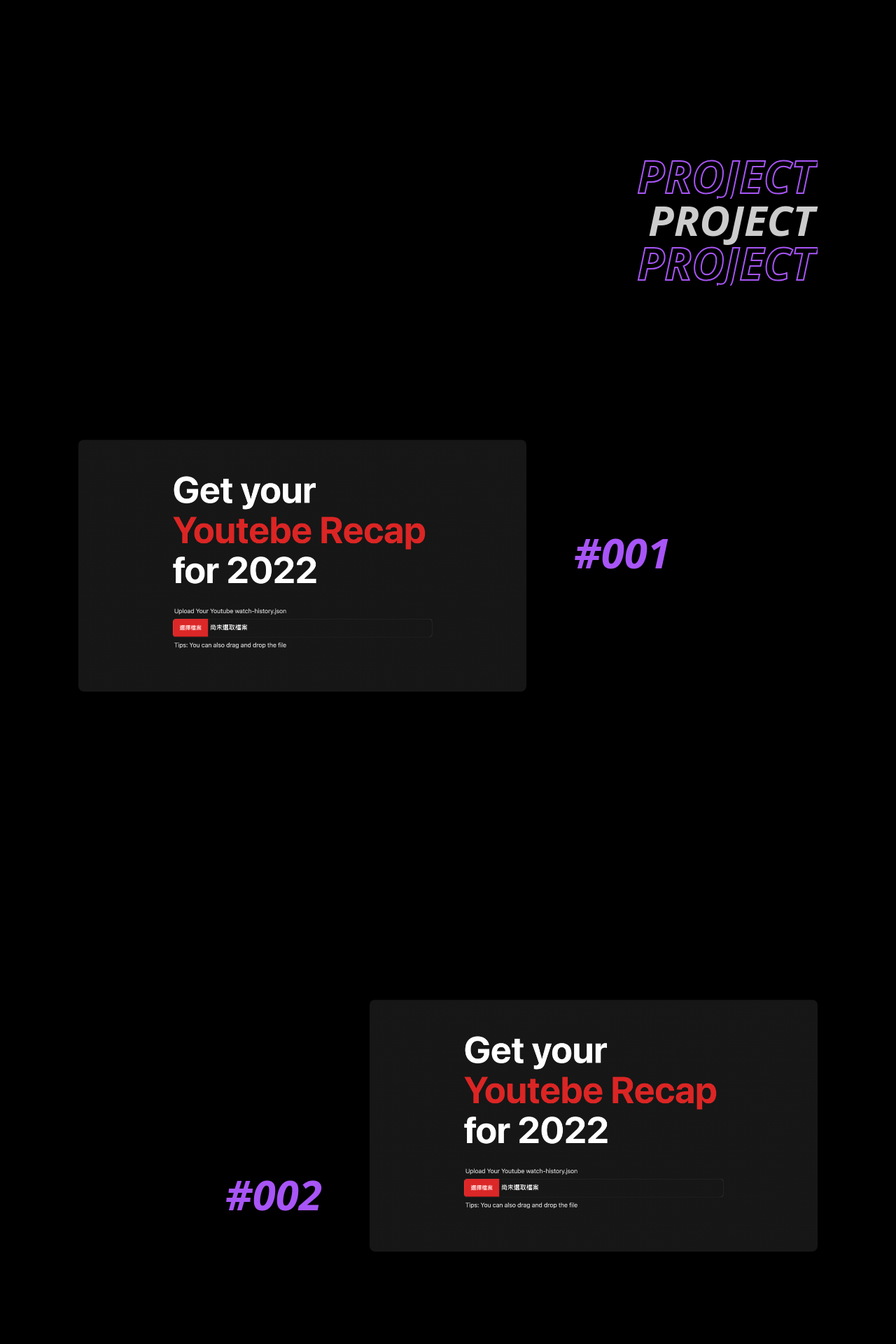
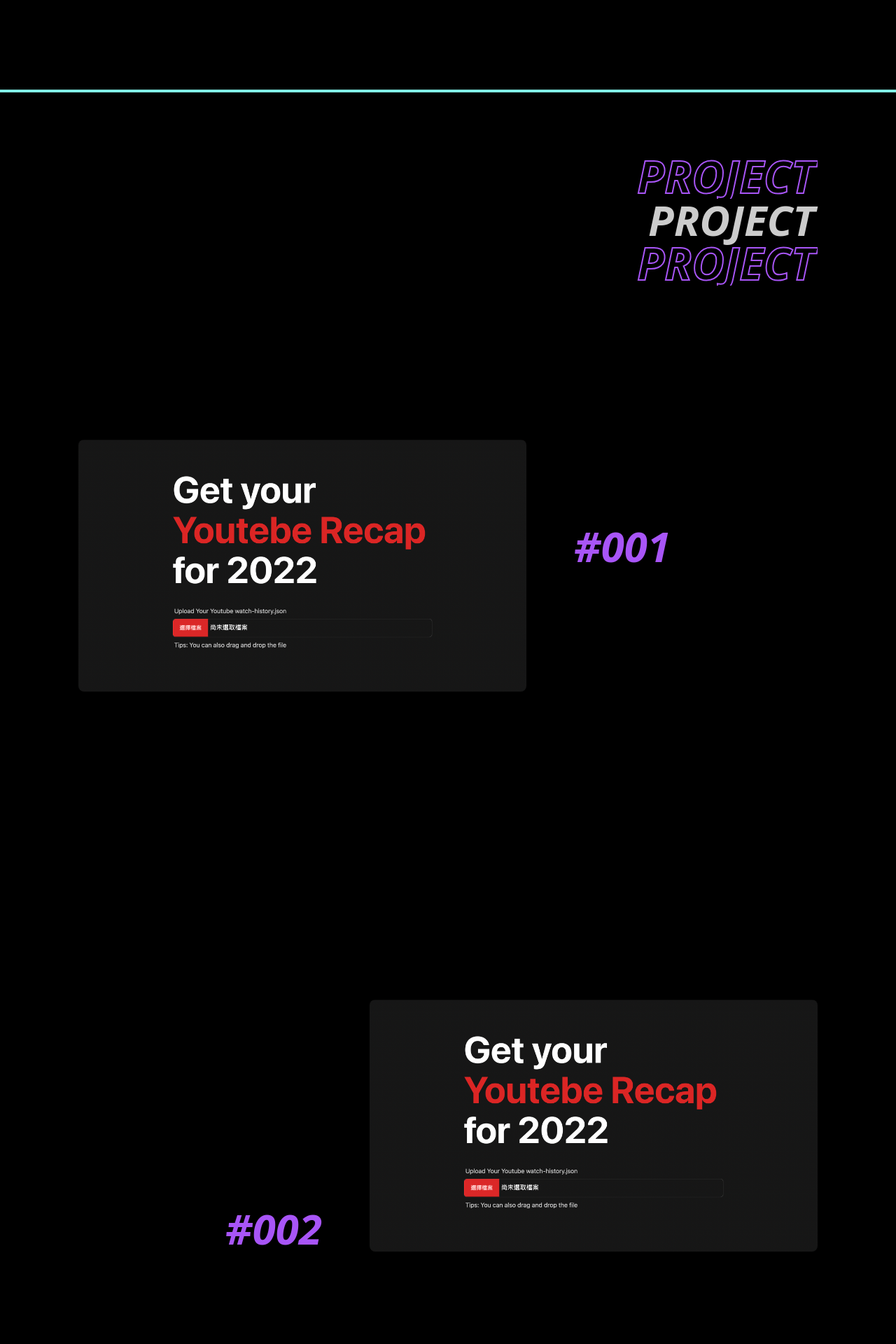
Before and after one commit to JustinLien0805/Portfolio, a Next.js app: page / in a window 1280 px wide. Shown: the part 620-2540 px from the top of the page at 70% size. Built offline with nearby package versions, Linux system fonts and the light colour scheme.

Commit message:
add scroll progress bar

```diff
--- a/src/components/About.tsx
+++ b/src/components/About.tsx
@@ -20,7 +20,7 @@
       </div>
       <div className="flex flex-col w-full relative space-y-8 my-10">
         <p
-          className="text-3xl font-semibold text-left w-3/4"
+          className="md:text-3xl text-xl font-semibold text-left sm:w-3/4 w-4/5"
           ref={ref}
           style={{
             transform: isInView ? "none" : "translatex(-100px)",
--- a/src/components/Project.tsx
+++ b/src/components/Project.tsx
@@ -10,7 +10,7 @@
         className="flex flex-col text-6xl text-right font-black italic mt-10"
         ref={ref}
         style={{
-          transform: isInView ? "none" : "translatex(-100px)",
+          transform: isInView ? "none" : "translatex(100px)",
           opacity: isInView ? 1 : 0,
           transition: "all 0.3s cubic-bezier(0.17, 0.55, 0.55, 1) 0.3s",
         }}
@@ -19,8 +19,16 @@
         <h2 className="pr-1">PROJECT</h2>
         <h2 className="font-outline pr-1">PROJECT</h2>
       </div>
-      <ProjectCard position="left" number="#001" />
-      <ProjectCard position="right" number="#002" />
+      <ProjectCard
+        position="left"
+        number="#001"
+        websiteUrl="https://youtube-rewind.vercel.app/"
+      />
+      <ProjectCard
+        position="right"
+        number="#002"
+        websiteUrl="https://youtube-rewind.vercel.app/"
+      />
     </>
   );
 };
--- a/src/components/ProjectCard.tsx
+++ b/src/components/ProjectCard.tsx
@@ -14,36 +14,43 @@
 type PrjectCardProps = {
   position: string;
   number: string;
+  websiteUrl: string;
 };
 
-const ProjectCard = ({ position = "left", number }: PrjectCardProps) => {
+const ProjectCard = ({
+  position = "left",
+  number,
+  websiteUrl,
+}: PrjectCardProps) => {
   const ref = useRef(null);
   const { scrollYProgress } = useScroll({ target: ref });
-  const y = useParallax(scrollYProgress, 200);
+  const y = useParallax(scrollYProgress, 300);
   return (
     <div
-      className={`flex flex-col w-full justify-center min-h-[100vh] ${
+      className={`flex flex-col w-full justify-center sm:h-[100vh] h-[70vh] ${
         position === "left" ? "items-start" : "items-end"
       }
       font-bold text-6xl relative`}
     >
-      <div
-        className="flex w-[25rem] lg:w-[40rem] cursor-pointer hover:scale-105"
+      <a
+        className="flex w-[20rem] sm:w-[35rem] lg:w-[40rem] cursor-pointer hover:scale-105"
         ref={ref}
+        href={websiteUrl}
+        target="_blank"
       >
         <Image
           src={p1}
           alt="ProjectImage"
           className="rounded-lg aspect-video object-cover"
         />
-      </div>
+      </a>
       <motion.h2
         style={{ y }}
         className={`absolute ${
           position === "left"
             ? "sm:left-[calc(50%+180px)] left-[calc(50%+50px)]"
             : "sm:right-[calc(50%+180px)] right-[calc(50%+50px)]"
-        } italic text-secondary font-black`}
+        } italic text-secondary font-black text-5xl sm:text-6xl`}
       >
         {number}
       </motion.h2>
--- a/src/pages/index.tsx
+++ b/src/pages/index.tsx
@@ -3,7 +3,14 @@
 import Head from "next/head";
 import Project from "@/components/Project";
 import Contact from "@/components/Contact";
+import { useScroll, useSpring, motion } from "framer-motion";
 export default function Home() {
+  const { scrollYProgress } = useScroll();
+  const scaleX = useSpring(scrollYProgress, {
+    stiffness: 100,
+    damping: 30,
+    restDelta: 0.001,
+  });
   return (
     <>
       <Head>
@@ -13,6 +20,10 @@
         <link rel="icon" href="/favicon.ico" />
       </Head>
       <div className="min-h-screen w-screen px-4 sm:px-16 lg:px-28 2xl:px-[25%] overflow-hidden">
+        <motion.div
+          style={{ scaleX }}
+          className="fixed h-1 left-0 right-0 bottom-12 bg-primary z-50"
+        />
         <Hero />
 
         {/* Project section */}
```
